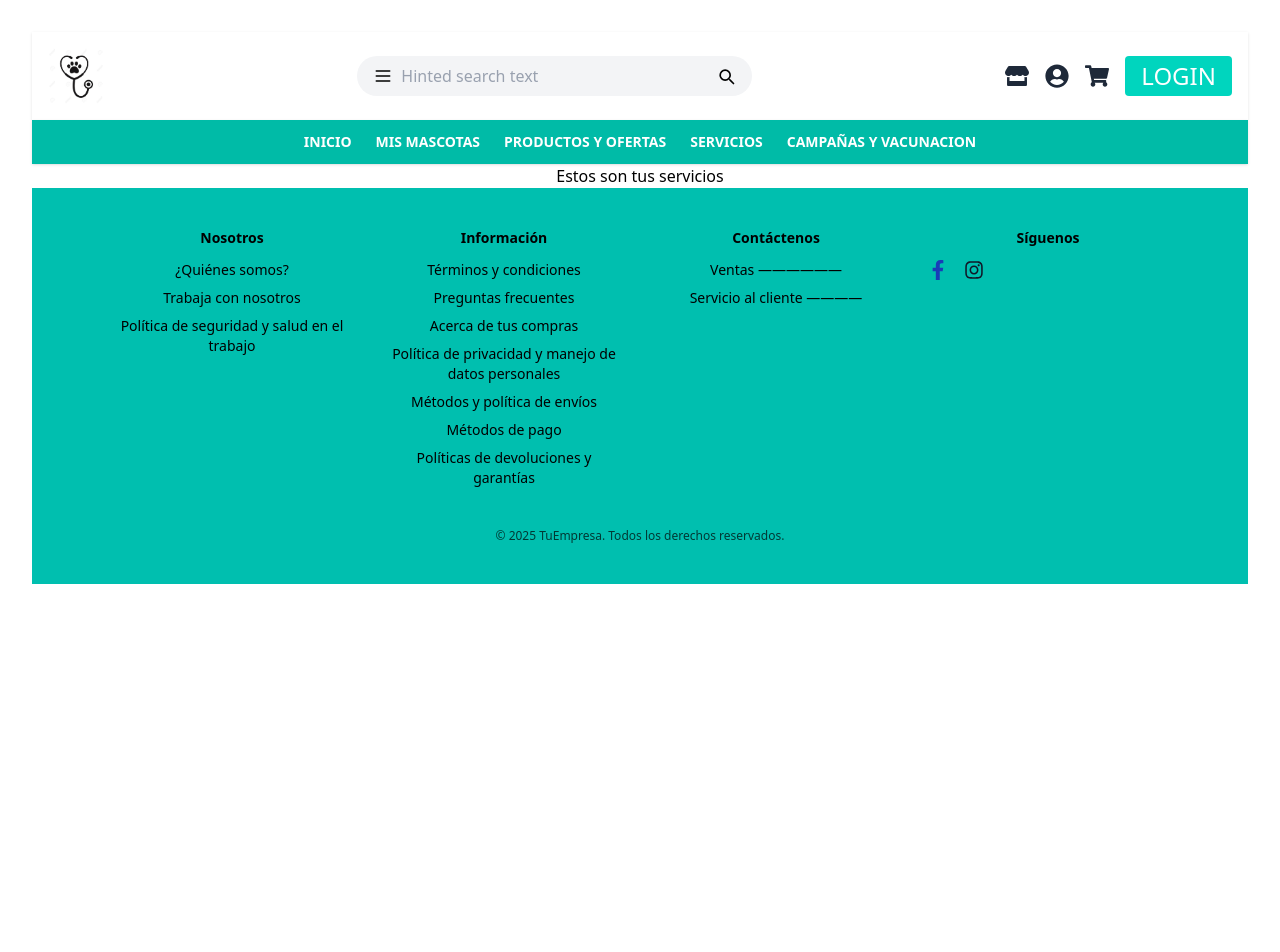
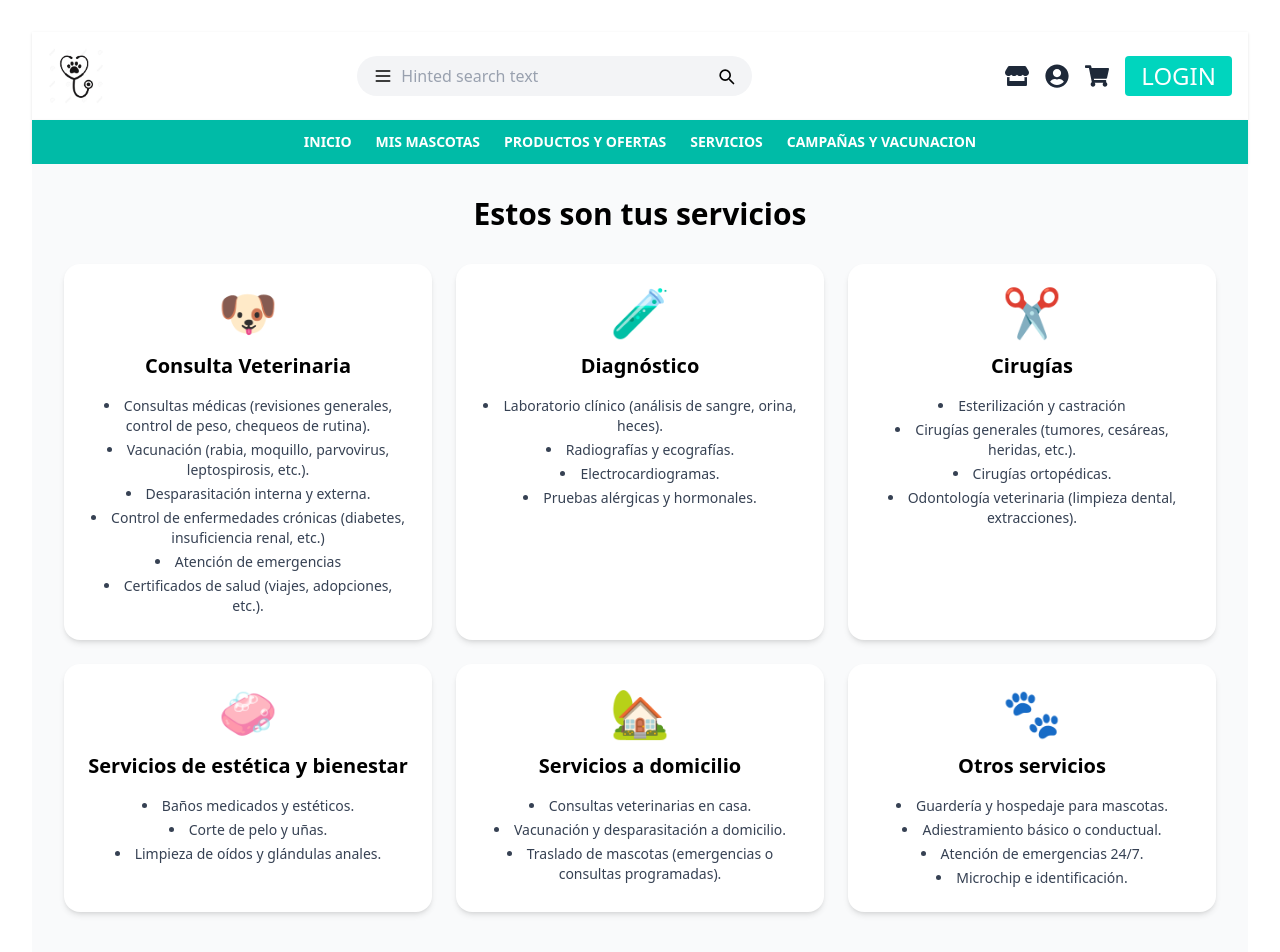
Before and after one commit to juan65-ux/PROYECTO-main, a React (Vite) app: page /servicios in a window 1280 px wide. Shown: the top 952 px of the page. Before the commit the page ends 800 px from the top, so only its background shows below. Built offline with nearby package versions, Linux system fonts and the light colour scheme.

Commit message:
Agrgue servicios

```diff
--- a/src/pages/Servicios.jsx
+++ b/src/pages/Servicios.jsx
@@ -1,7 +1,86 @@
 const Servicios = () => {
+  const servicios = [
+    {
+      titulo: 'Consulta Veterinaria',
+      icono: '🐶',
+      detalles: [
+        'Consultas médicas (revisiones generales, control de peso, chequeos de rutina).',
+        'Vacunación (rabia, moquillo, parvovirus, leptospirosis, etc.).',
+        'Desparasitación interna y externa.',
+        'Control de enfermedades crónicas (diabetes, insuficiencia renal, etc.)',
+        'Atención de emergencias',
+        'Certificados de salud (viajes, adopciones, etc.).',
+      ],
+    },
+    {
+      titulo: 'Diagnóstico',
+      icono: '🧪',
+      detalles: [
+        'Laboratorio clínico (análisis de sangre, orina, heces).',
+        'Radiografías y ecografías.',
+        'Electrocardiogramas.',
+        'Pruebas alérgicas y hormonales.',
+      ],
+    },
+    {
+      titulo: 'Cirugías',
+      icono: '✂️',
+      detalles: [
+        'Esterilización y castración',
+        'Cirugías generales (tumores, cesáreas, heridas, etc.).',
+        'Cirugías ortopédicas.',
+        'Odontología veterinaria (limpieza dental, extracciones).',
+      ],
+    },
+    {
+      titulo: 'Servicios de estética y bienestar',
+      icono: '🧼',
+      detalles: [
+        'Baños medicados y estéticos.',
+        'Corte de pelo y uñas.',
+        'Limpieza de oídos y glándulas anales.',
+      ],
+    },
+    {
+      titulo: 'Servicios a domicilio',
+      icono: '🏡',
+      detalles: [
+        'Consultas veterinarias en casa.',
+        'Vacunación y desparasitación a domicilio.',
+        'Traslado de mascotas (emergencias o consultas programadas).',
+      ],
+    },
+    {
+      titulo: 'Otros servicios',
+      icono: '🐾',
+      detalles: [
+        'Guardería y hospedaje para mascotas.',
+        'Adiestramiento básico o conductual.',
+        'Atención de emergencias 24/7.',
+        'Microchip e identificación.',
+      ],
+    },
+  ];
+
   return (
-    <div>
-      <h1>Estos son tus servicios</h1>
+    <div className="p-8 bg-gray-50 min-h-screen">
+      <h1 className="text-3xl font-bold text-center mb-8">Estos son tus servicios</h1>
+      <div className="grid grid-cols-1 sm:grid-cols-2 md:grid-cols-3 gap-6">
+        {servicios.map((servicio, index) => (
+          <div
+            key={index}
+            className="bg-white p-6 rounded-2xl shadow-md hover:shadow-lg transition duration-300"
+          >
+            <div className="text-5xl text-center mb-4">{servicio.icono}</div>
+            <h2 className="text-xl font-semibold text-center mb-4">{servicio.titulo}</h2>
+            <ul className="list-disc list-inside text-gray-700 space-y-1 text-sm">
+              {servicio.detalles.map((detalle, i) => (
+                <li key={i}>{detalle}</li>
+              ))}
+            </ul>
+          </div>
+        ))}
+      </div>
     </div>
   );
 };
```
